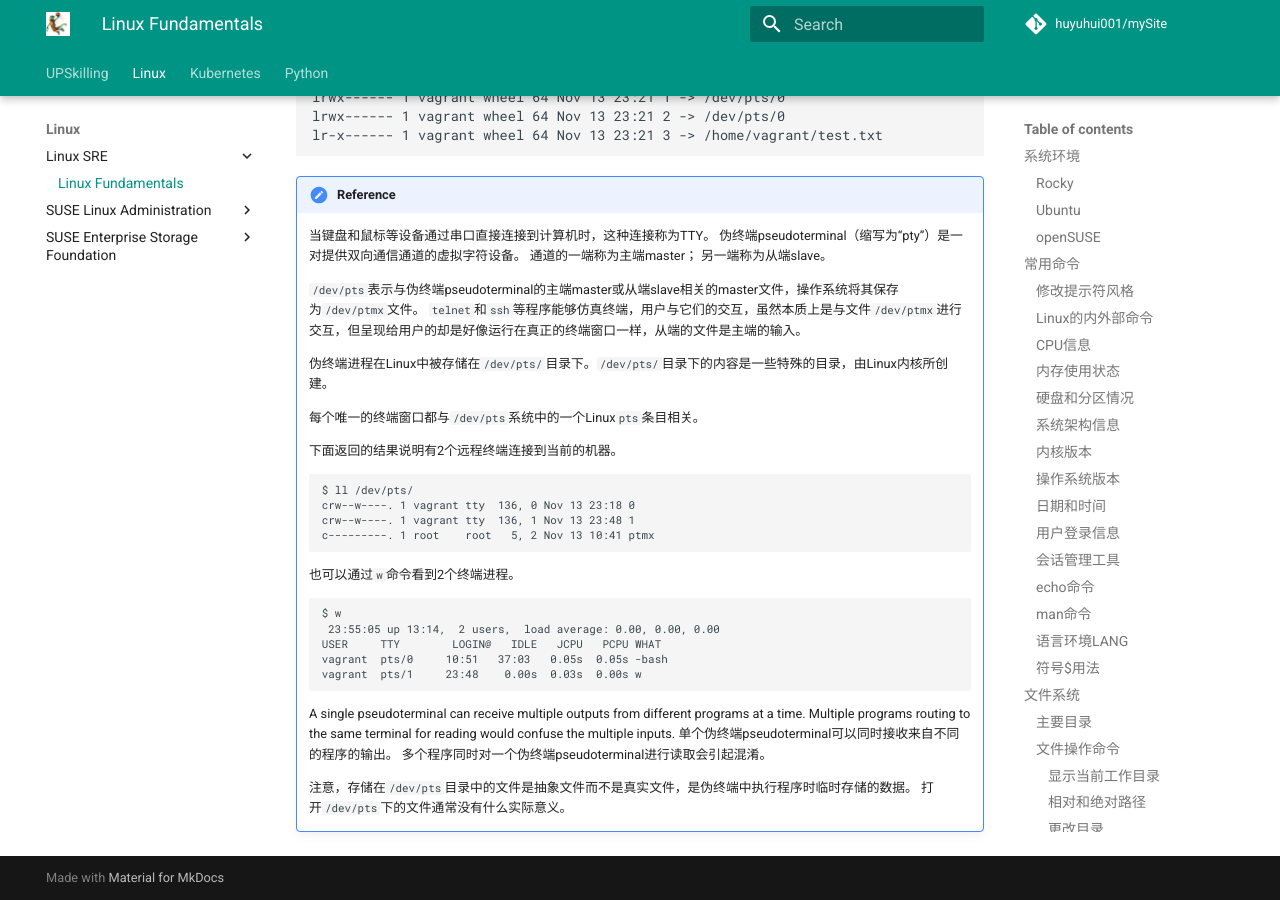
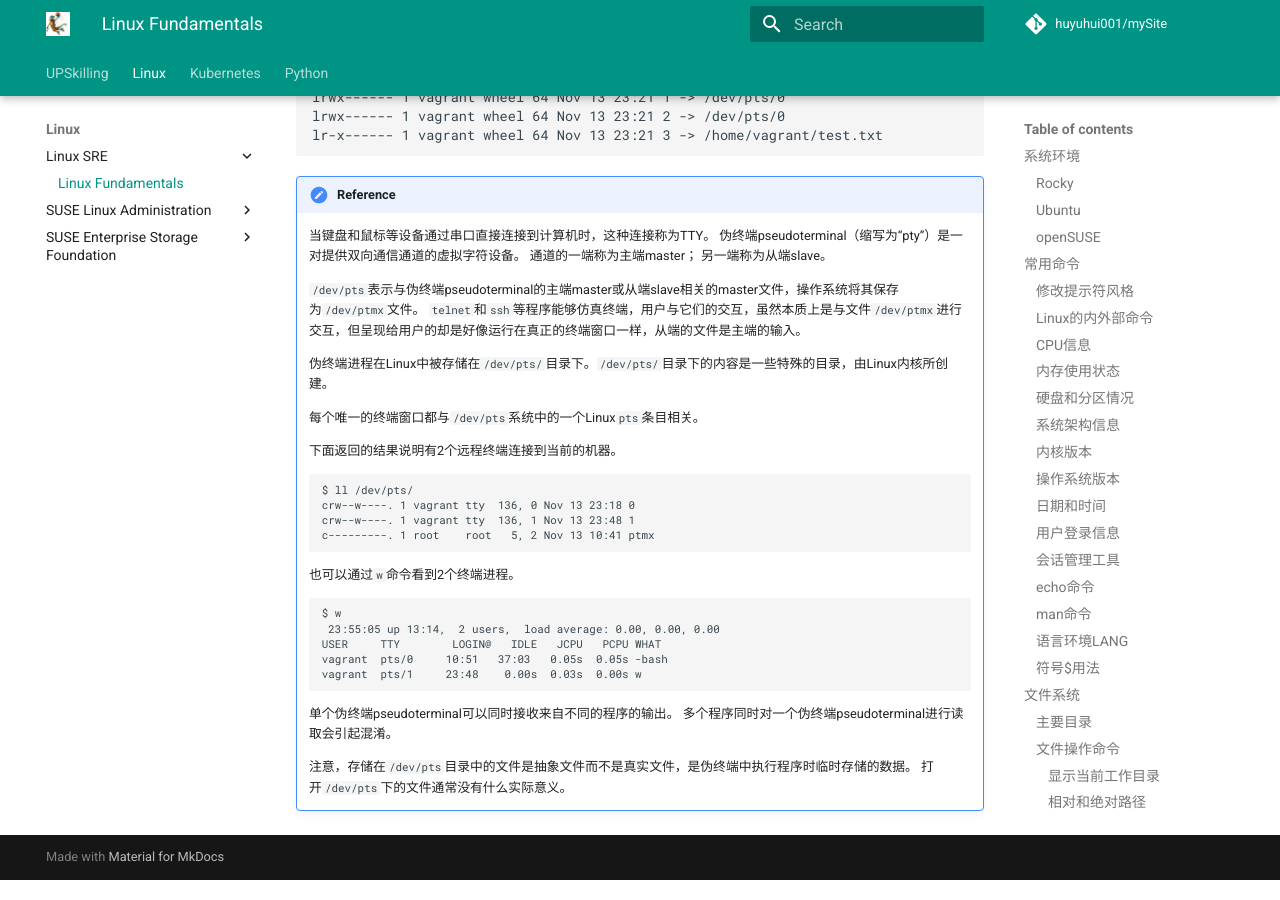
Before and after one commit to huyuhui001/mySite, an MkDocs documentation site: the page built from docs/linux/SRE/01-fundamentals.md, in a window 1280 px wide and 900 px high, scrolled down 51686 px. Built offline with MkDocs 1.6.1 and Material for MkDocs 9.7.7, drawn with Linux system fonts in a browser that asks for light colours; comment, search, counter and statistics services are not loaded.

Commit message:
Documentation

````diff
--- a/docs/linux/SRE/01-fundamentals.md
+++ b/docs/linux/SRE/01-fundamentals.md
@@ -2332,7 +2332,6 @@ lr-x------ 1 vagrant wheel 64 Nov 13 23:21 3 -> /home/vagrant/test.txt
     vagrant  pts/1     23:48    0.00s  0.03s  0.00s w
     ```
 
-    A single pseudoterminal can receive multiple outputs from different programs at a time. Multiple programs routing to the same terminal for reading would confuse the multiple inputs.
     单个伪终端pseudoterminal可以同时接收来自不同的程序的输出。
     多个程序同时对一个伪终端pseudoterminal进行读取会引起混淆。
 
````
